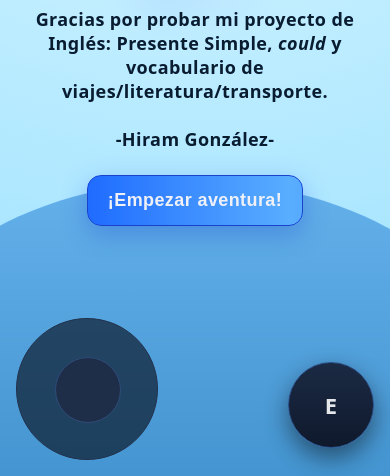
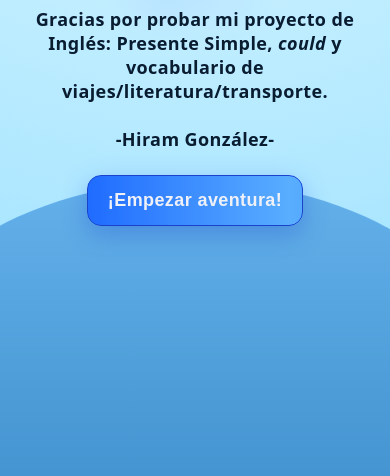
Before and after one commit to Hihirams/English-Valley-Game, a plain HTML site: page index.html in a window 390 px wide. Shown: the part 368-844 px from the top of the page. Drawn offline with Linux system fonts and the light colour scheme; animation ran at ten frames a second.

Commit message:
index.html

```diff
--- a/index.html
+++ b/index.html
@@ -88,10 +88,10 @@
     #banner.show{opacity:1; transform:translateX(-50%) translateY(0)}
 .minimap{
   position:absolute;
-  right:12px; /* en vez de left */
-  top:12px;   /* más pegado al borde */
-  width:320px;
-  height:240px;
+  right:8px;
+  top:8px;
+  width: clamp(140px, 28vw, 280px); /* antes 320px */
+  aspect-ratio: 4 / 3;             /* mantiene 4:3, altura se calcula sola */
   image-rendering: pixelated;
   background:#0b1626;
   border:1px solid #22314a;
@@ -100,6 +100,10 @@
   pointer-events:none;
   opacity:.95;
 }
+@media (min-width: 900px){
+  .minimap{ width: 320px; } /* en desktop vuelve a 320 de ancho */
+}
+
 
 /* ----- Responsive HUD / minimapa ----- */
 @media (max-width: 900px){
@@ -139,6 +143,40 @@
   #touch{ display:none; } /* oculta controles en desktop */
 }
 
+/* Asegurar orden de capas en móvil/desktop */
+canvas#game{
+  position: fixed;         /* o relative si prefieres, pero mejor fixed a pantalla completa */
+  inset: 0;                /* ocupa toda la pantalla */
+  z-index: 0;              /* siempre al fondo */
+}
+
+#ui{
+  position: fixed;
+  inset: 0;
+  pointer-events: none;    /* como ya lo tienes */
+  z-index: 70;             /* HUD por encima del canvas */
+}
+
+/* Elementos del HUD encima con seguridad */
+.hud,
+.minimap,
+.prompt,
+.panel{
+  z-index: 71;             /* opcional, por si algún móvil es quisquilloso */
+}
+
+/* Mantener pantallas especiales por encima del HUD */
+#start{ z-index: 100; }    /* estaba en 10; súbelo para que tape el HUD al inicio */
+#fade{ z-index: 90; }
+#banner{ z-index: 92; }
+#loading{ z-index: 95; }
+#touch{ z-index: 80; }     /* controles táctiles encima del HUD si quieres pulsarlos */
+
+/* Esconder controles táctiles en equipos con mouse/trackpad */
+@media (hover: hover) and (pointer: fine){
+  #touch{ display:none !important; }
+}
+
 
   </style>
 </head>
@@ -170,8 +208,11 @@
   <div id="banner"><div class="pill"><h2 id="bannerText">PRIMAVERA</h2></div></div>
 
   <div id="ui">
-    <div class="hud">Nivel: <b id="levelHUD">1/3</b> · Tema: <b id="topicHUD">—</b> · Puntos: <b id="score">0</b> · Llave: <span id="keysHUD">0/1</span></div>
-      <canvas id="mini" class="minimap"></canvas>
+   <div id="hudWrap">
+  <div class="hud">Nivel: <b id="levelHUD">1/3</b> · Tema: <b id="topicHUD">—</b> · Puntos: <b id="score">0</b> · Llave: <span id="keysHUD">0/1</span></div>
+  <canvas id="mini" class="minimap"></canvas>
+</div>
+
     <div class="prompt" id="prompt" style="display:none">Presiona <b>E</b> para interactuar</div>
 
     <div class="panel" id="quiz">
@@ -226,19 +267,52 @@ const TILE_PATH  = 3;   // caminos
 
 
 // ===== CONSTS =====
-var TILE=16; var VIEW_W=48, VIEW_H=36; // se recalcula a tamaño de ventana
-var WORLD_W=140, WORLD_H=70; // mundo aún más grande
+var TILE = 16; var VIEW_W=48, VIEW_H=36; // VIEW_* se recalculan
+var WORLD_W=140, WORLD_H=70;
+function setTileForDevice(){
+  const w = window.innerWidth, h = window.innerHeight;
+  const shortSide = Math.min(w, h);
+
+  // Escalas recomendadas para móvil (ajusta a gusto):
+  if (shortSide <= 360) {        // teléfonos muy compactos
+    TILE = 10;                   // zoom más lejos
+  } else if (shortSide <= 480) { // teléfonos comunes
+    TILE = 12;
+  } else if (shortSide <= 820) { // tablets/chicos
+    TILE = 14;
+  } else {                       // desktop o pantallas grandes
+    TILE = 16;
+  }
+}
+setTileForDevice();
 var cvs=document.getElementById('game');
 var ctx=cvs.getContext('2d');
 var mini = document.getElementById('mini');
 var mctx = mini.getContext('2d');
 mctx.imageSmoothingEnabled = false;
-var MM_SCALE = 3; // 1 px por tile
+// antes: var MM_SCALE = 3;
+var MM_SCALE = 3;
 
+function setupMinimapScale(){
+  // menos densidad de píxel en móvil para que no pese tanto
+  MM_SCALE = (window.innerWidth < 420) ? 2 : 3;
+  mini.width  = WORLD_W * MM_SCALE;
+  mini.height = WORLD_H * MM_SCALE;
+}
+
+addEventListener('resize', setupMinimapScale);
 
 // responsive canvas a pantalla completa
-function resize(){ cvs.width=window.innerWidth; cvs.height=window.innerHeight; VIEW_W=Math.floor(cvs.width/TILE); VIEW_H=Math.floor(cvs.height/TILE); }
-addEventListener('resize', resize); resize();
+function resize(){
+  setTileForDevice();                          // <— recalcula TILE según pantalla
+  cvs.width = window.innerWidth;
+  cvs.height = window.innerHeight;
+  VIEW_W = Math.floor(cvs.width / TILE);
+  VIEW_H = Math.floor(cvs.height / TILE);
+}
+addEventListener('resize', resize);
+resize();
+
 
 // ===== polyfills / compat =====
 function myHypot(a,b){ if(typeof Math.hypot==='function'){ return Math.hypot(a,b); } return Math.sqrt(a*a + b*b); }
@@ -411,8 +485,7 @@ for (i=0;i<L.barns.length;i++){
   document.getElementById('levelHUD').textContent=(idx+1)+"/"+levels.length;
   document.getElementById('topicHUD').textContent=L.topic;
   spawnParticles();
-  mini.width  = WORLD_W * MM_SCALE;
-mini.height = WORLD_H * MM_SCALE;
+  setupMinimapScale();
 
 }
 
@@ -1265,6 +1338,39 @@ var joy = document.getElementById('joy');
 var thumb = document.getElementById('thumb');
 var btnE = document.getElementById('btnE');
 
+// Detectar si es dispositivo táctil
+const isTouchDevice =
+  ('ontouchstart' in window) ||
+  (navigator.maxTouchPoints > 0) ||
+  window.matchMedia('(hover: none), (pointer: coarse)').matches;
+
+// Si NO es táctil: eliminar el contenedor y NO montar listeners
+if(!isTouchDevice){
+  const touchWrap = document.getElementById('touch');
+  if(touchWrap) touchWrap.remove();     // fuera del DOM
+} else {
+  // --- listeners joystick (solo táctil) ---
+  joy.addEventListener('touchstart', e=>{ e.preventDefault(); var t=e.changedTouches[0]; joyStart(t.clientX, t.clientY); }, {passive:false});
+  joy.addEventListener('touchmove',  e=>{ e.preventDefault(); var t=e.changedTouches[0]; joyMove(t.clientX, t.clientY); }, {passive:false});
+  joy.addEventListener('touchend',   e=>{ e.preventDefault(); joyEnd(); }, {passive:false});
+
+  // --- botón E táctil ---
+  btnE.addEventListener('touchstart', e=>{ e.preventDefault(); keysDown['e']=true; }, {passive:false});
+  btnE.addEventListener('touchend',   e=>{ e.preventDefault(); keysDown['e']=false; }, {passive:false});
+}
+
+// (Opcional) evita listeners de mouse en el joystick si no existe
+if(isTouchDevice){
+  joy.addEventListener('mousedown',  e=>{ e.preventDefault(); joyStart(e.clientX, e.clientY); });
+  window.addEventListener('mousemove', e=>{ if(joyActive) joyMove(e.clientX, e.clientY); });
+  window.addEventListener('mouseup',   joyEnd);
+
+  // botón E con mouse por si alguien usa emulador
+  btnE.addEventListener('mousedown',  e=>{ keysDown['e']=true; });
+  btnE.addEventListener('mouseup',    e=>{ keysDown['e']=false; });
+}
+
+
 var joyActive = false, joyAX = 0, joyAY = 0;
 var joyCenter = {x:0,y:0}, joyRadius = 56; // radio útil dentro de la base
 var tapTarget = null; // {x, y} en coords de mundo (center de tile)
```
